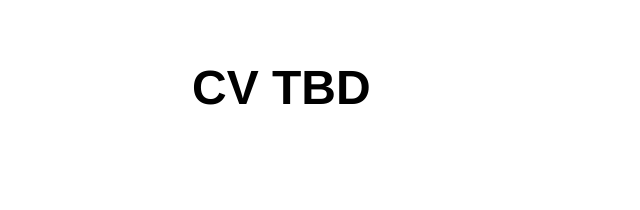
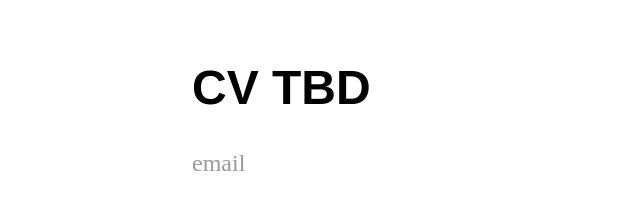
Before and after one commit to mastronardif/mastronardif.github.io, a plain HTML site: page cv/index.html in a window 1280 px wide. Shown: the full height of the page, 0-640 px from the left. Drawn offline with Linux system fonts and the light colour scheme.

Commit message:
Update index.html

```diff
--- a/cv/index.html
+++ b/cv/index.html
@@ -5,5 +5,8 @@
 		</head>
 <body>
 <H1>CV TBD</H1>
+<p>
+<a href="mailto:hankquinlanhub@gmail.com">email</a>
+</p>
 </body>
 <html>
```
